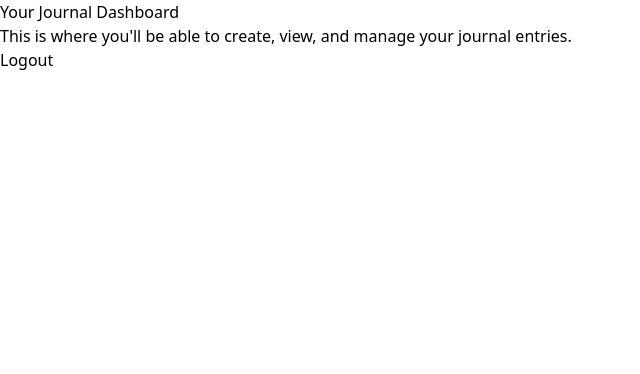
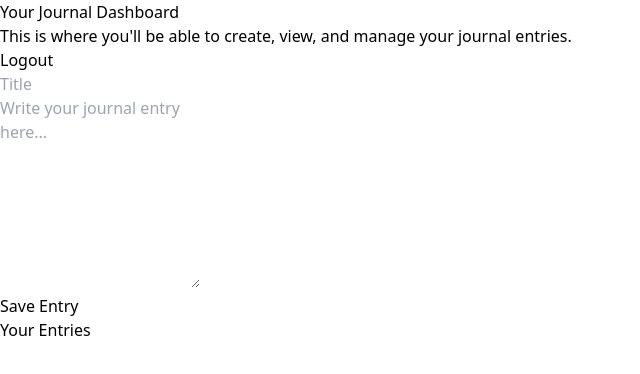
Before and after one commit to DanyaHumeniuk/mental-health-journal, a React (Vite) app in the folder mental-app/: page /journal in a window 1280 px wide. Shown: the top 374 px of the page, without its empty margins (0-640 px from the left). Built offline with nearby package versions, Linux system fonts and the light colour scheme; sample sign-in values are in the browser's storage.

Commit message:
feat(journal): Secure dashboard and enable journal entry creation

```diff
--- a/mental-app/src/App.jsx
+++ b/mental-app/src/App.jsx
@@ -3,6 +3,7 @@ import Register from './components/Auth/Register';
 import Login from './components/Auth/Login';
 import Home from './components/Auth/Home';
 import Journal from './components/Auth/Journal';
+import PrivateRoute from './components/Auth/PrivateRoute';
 
 function App() {
   return (
@@ -13,7 +14,11 @@ function App() {
             <Route path="/" element={<Home />} />
             <Route path="/register" element={<Register />} />
             <Route path="/login" element={<Login />} />
-            <Route path="/journal" element={<Journal />} />
+
+            <Route path="/" element={<PrivateRoute />}>
+              <Route path="/journal" element={<Journal />} />
+            </Route>
+
           </Routes>
         </div>
       </div>
--- a/mental-app/src/components/Auth/Journal.jsx
+++ b/mental-app/src/components/Auth/Journal.jsx
@@ -1,16 +1,58 @@
+import React, { useState, useEffect } from 'react';
 import { useNavigate } from 'react-router-dom'
+import axios from 'axios';
 
 const Journal = () => {
-
+    const [formData, setFormData] = useState({
+        title: '',
+        content: ''
+    });
+    const { title, content } = formData;
     const navigate = useNavigate();
 
     const onLogout = () => {
         localStorage.removeItem('token');
-
         navigate('/login');
     }
+
+    const onChange = e => setFormData({ ...formData, [e.target.name]: e.target.value });
+
+    const onSubmit = async e => {
+        e.preventDefault();
+        try {
+            const token = localStorage.getItem('token');
+
+            if (!token) {
+                console.error('No token found. Please log in.');
+                navigate('/login');
+                return;
+            }
+
+            const config = {
+                headers: {
+                    'Content-Type': 'application/json',
+                    'x-auth-token': token
+                }
+            }
+
+            const newEntry = {
+                title,
+                content
+            }
+
+            await axios.post('/api/journal', newEntry, config);
+
+            console.log('Journal entry saved successfully!');
+
+            setFormData({ title: '', content: ''});
+        } catch (err) {
+            console.error('Failed to save journal entry:', err.response.data);
+        }
+    }
+
   return (
-    <div className="text-center p-8 bg-white shadow-xl rounded-lg">
+    <div className="max-w-4xl mx-auto p-8 mt-10 bg-white rounded-lg shadow-xl">
+        <div className="flex justify-between items-center mb-6">
             <h1 className="text-3xl font-bold mb-6 text-gray-800">Your Journal Dashboard</h1>
             <p className="text-lg text-gray-600 mb-8">
                 This is where you'll be able to create, view, and manage your journal entries.
@@ -22,6 +64,42 @@ const Journal = () => {
                 Logout
             </button>
         </div>
+
+        {/* Journal Entry Form */}
+        <form onSubmit={onSubmit} className="mb-8">
+            <div className="mb-4">
+                <input
+                    type="text"
+                    placeholder="Title"
+                    name="title"
+                    value={title}
+                    onChange={onChange}
+                    className="w-full p-3 border rounded-lg focus:outline-none focus:ring-2 focus:ring-green-500"
+                    required
+                />
+            </div>
+            <div className="mb-4">
+                <textarea
+                    placeholder="Write your journal entry here..."
+                    name="content"
+                    value={content}
+                    onChange={onChange}
+                    className="w-full p-3 border rounded-lg focus:outline-none focus:ring-2 focus:ring-green-500"
+                    rows="8"
+                    required
+                ></textarea>
+            </div>
+            <button
+                type="submit"
+                className="bg-green-500 hover:bg-green-700 text-white font-bold py-2 px-4 rounded-lg focus:outline-none focus:ring-green-500 w-full"
+            >
+                Save Entry
+            </button>
+        </form>
+
+        {/* Journal Entries List */}
+        <h2 className="text-2xl font-bold text-gray-800 mb-4">Your Entries</h2>
+    </div>
   )
 }
 
--- /dev/null
+++ b/mental-app/src/components/Auth/PrivateRoute.jsx
@@ -0,0 +1,10 @@
+import React from 'react'
+import { Navigate, Outlet } from 'react-router-dom';
+
+const PrivateRoute = () => {
+  const isAuthenticated = localStorage.getItem('token');
+
+  return isAuthenticated ? <Outlet /> : <Navigate to="/login" />;
+}
+
+export default PrivateRoute
```
Lines whose indentation alone changed are shown as unchanged.
